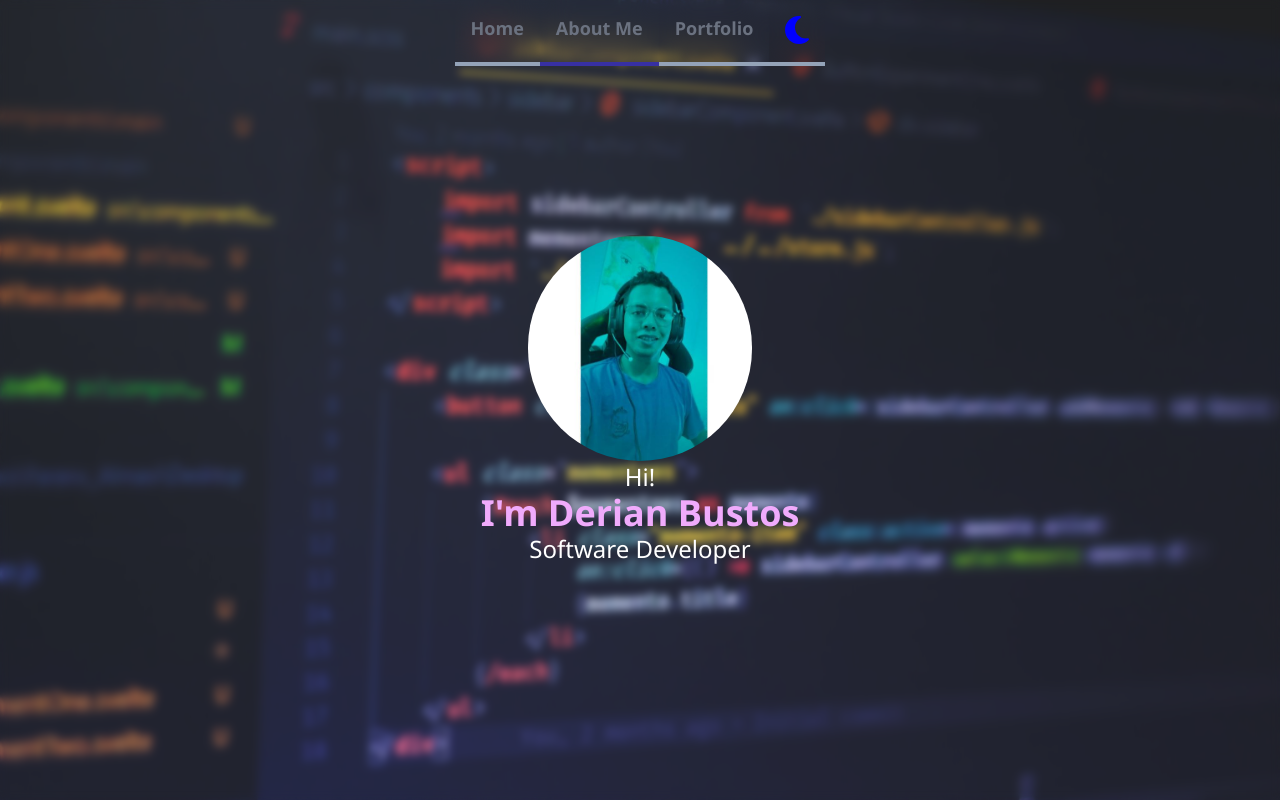
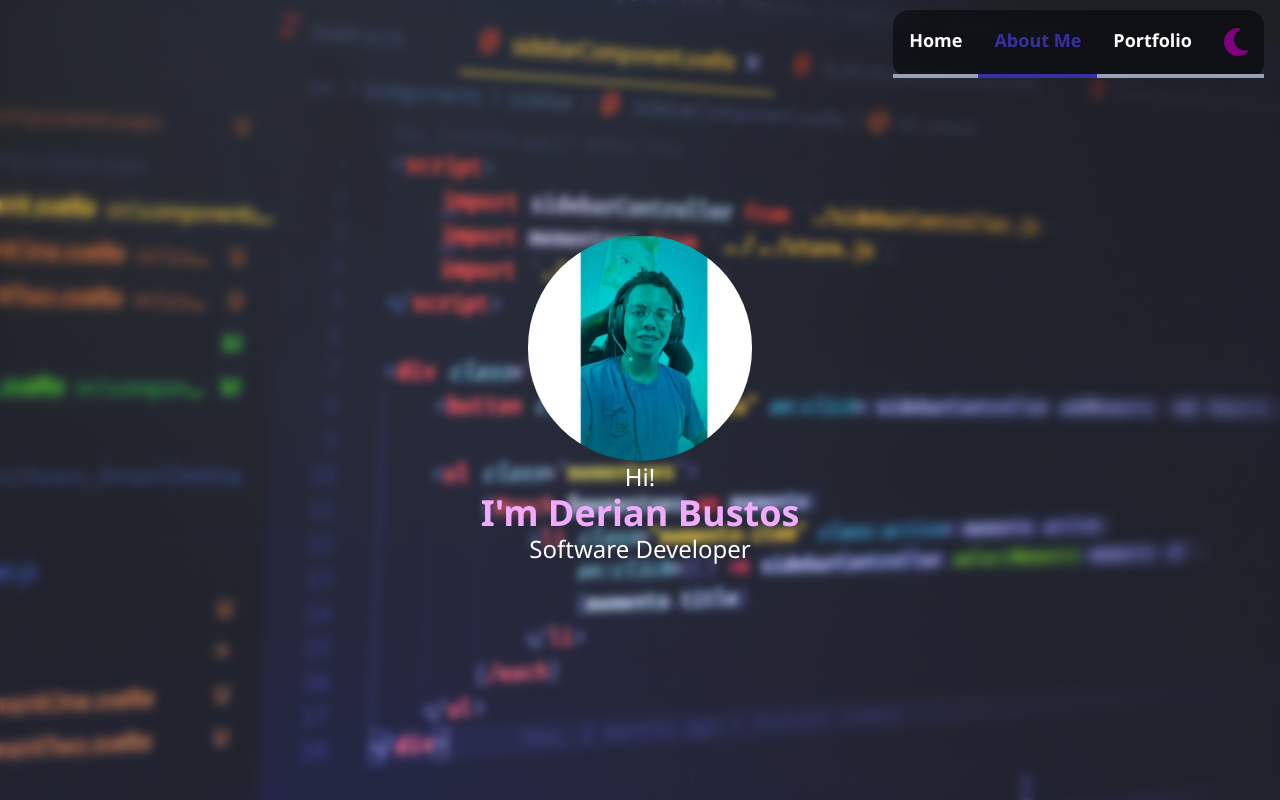
Before and after one commit to DerianBustos17/portafolioderian, a React (Create React App) app: page / in a window 1280 px wide. Shown: the top 800 px of the page. Built offline with nearby package versions, Linux system fonts and the light colour scheme.

Commit message:
resolved fix with menu

```diff
--- a/src/Components/ButtomScreenModeWeb.jsx
+++ b/src/Components/ButtomScreenModeWeb.jsx
@@ -2,7 +2,7 @@ import React from 'react'
 
 const ButtomScreenModeWeb = ({ darkMode, toggleDarkMode }) => {
     return (
-        <button onClick={toggleDarkMode} className=" text-white p-4 backdrop-blur-lg border-b-4 border-slate-400">
+        <button onClick={toggleDarkMode} className=" text-white p-4  border-b-4 border-slate-400 hover:bg-sky-400">
         {darkMode ?  <img src="/Sun.svg" alt="Mood Sun"/>:  <img src="/Moon.svg" alt="Mood Moon"/>}
       </button>
     );
--- a/src/Components/ListMenuWeb.jsx
+++ b/src/Components/ListMenuWeb.jsx
@@ -10,7 +10,7 @@ const ListMenuWeb = (props) => {
       });
     }
   };
-  const menuItemClass = currentPage === option ? 'p-4 hover:bg-sky-400 border-b-4 border-indigo-800 outline-2 backdrop-blur-lg md:font-bold text-gray-500 md:text-lg' : 'p-4 hover:bg-sky-400 border-b-4 border-slate-400 text-gray-500  outline-2 backdrop-blur-lg md:font-bold  md:text-lg';
+  const menuItemClass = currentPage === option ? 'p-4 hover:bg-sky-400 border-b-4 border-indigo-800 outline-2  md:font-bold text-indigo-800 md:text-lg' : 'p-4 hover:bg-sky-400 border-b-4 border-slate-400 outline-2 md:font-bold md:text-lg';
   return (
     <li className={menuItemClass} onClick={handleClick} >
       {option}
--- a/src/Components/Navbar.jsx
+++ b/src/Components/Navbar.jsx
@@ -39,8 +39,8 @@ const Navbar = ({ darkMode, toggleDarkMode }) => {
       setCurrentPage(option);
     };
     return (
-      <header className='flex justify-center items-center h-16 max-w-[100%] z-50 mx-auto px-4 text-white color-font absolute right-0 left-0 top-0  max-md:justify-end'>
-        <ul className='hidden md:flex md:justify-center md:fixed '>
+      <header className='flex justify-end items-center h-14 max-w-[100%] z-50 mx-auto px-4 text-white color-font absolute right-0 left-0 top-4  max-md:justify-end '>
+        <ul className='hidden md:flex md:justify-start md:fixed md:rounded-2xl md:bg-black md:bg-opacity-50'>
           {menuOpciones.map((MenuWeb) => (
             <ListMenuWeb
               option={MenuWeb}
--- a/src/index.css
+++ b/src/index.css
@@ -268,11 +268,8 @@ body {
 }
 @media screen  and (min-width:768px){
   .wrapper .icon {
-
-
-    width: 70px;
-    height: 70px;
-
+    width: 60px;
+    height: 60px;
   }
 }
 
```
Also changed, not shown: public/Moon.svg.
